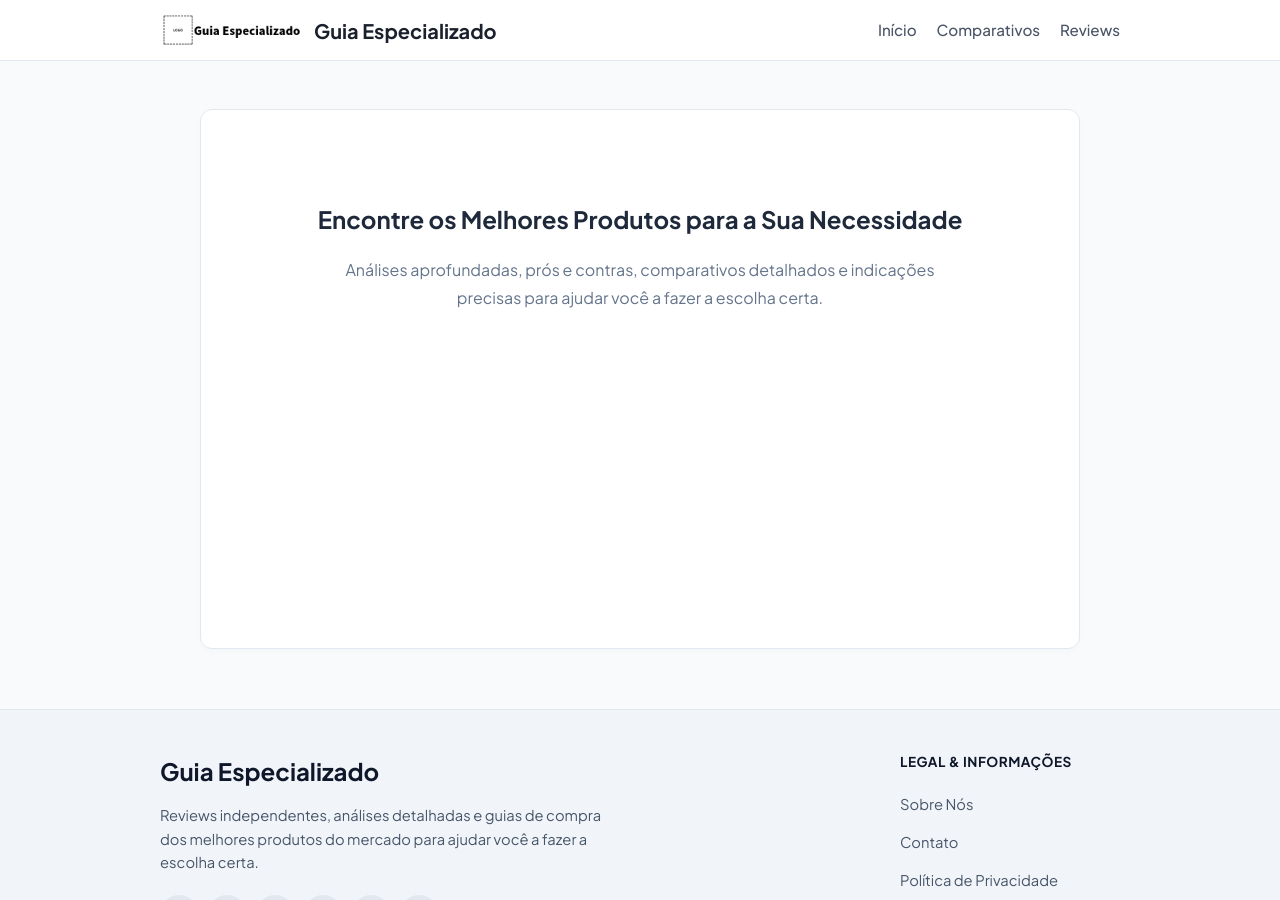
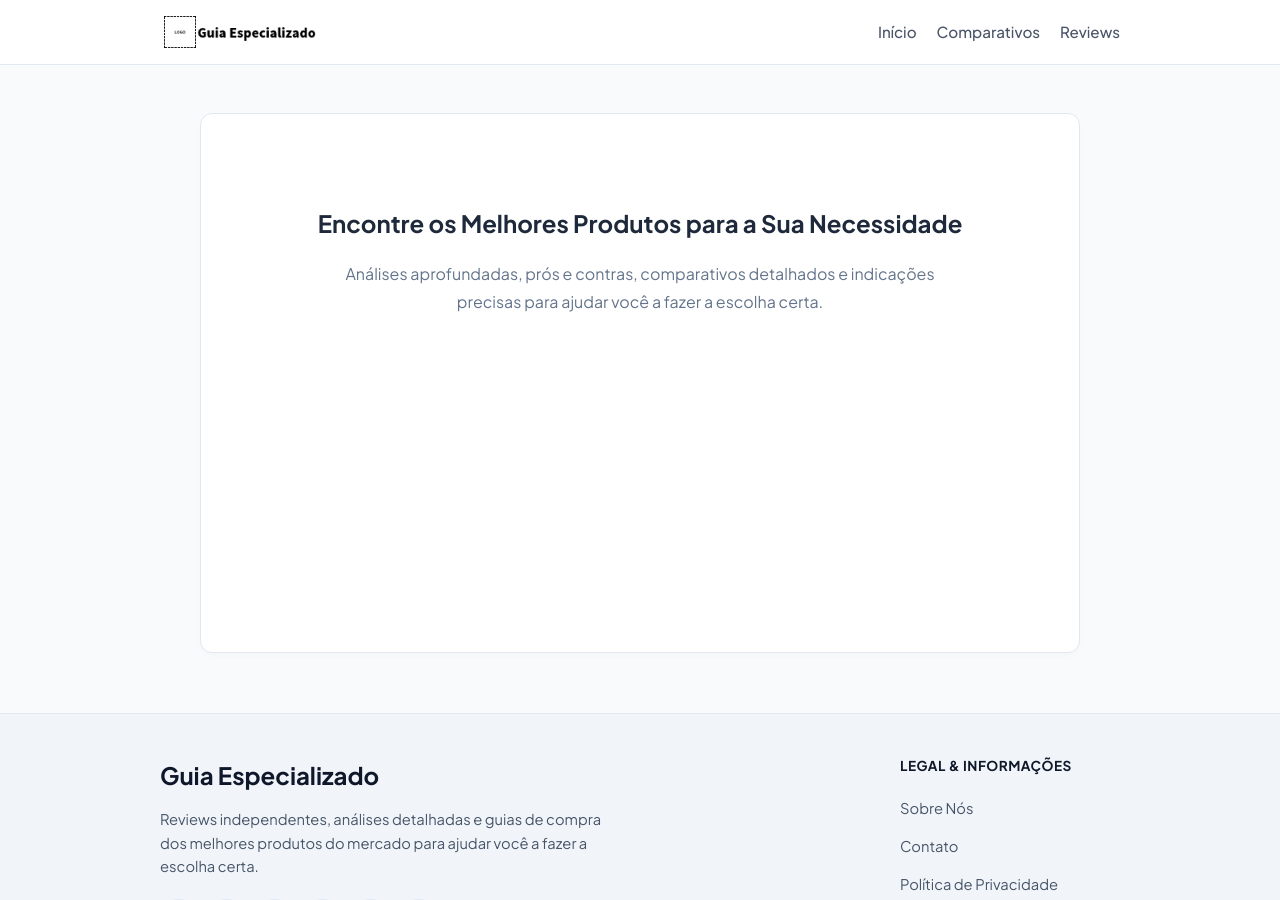
Before and after one commit to membroequipe/SiteReview, a Jekyll site: the page built from index.html, in a window 1280 px wide and 900 px high. Built offline with Jekyll 4.4.1, drawn with Linux system fonts in a browser that asks for light colours.

Commit message:
Update default.html

```diff
--- a/_layouts/default.html
+++ b/_layouts/default.html
@@ -27,7 +27,7 @@
       }
 
       .site-logo-img {
-        height: 36px;
+        height: 40px; /* Altura ideal para logo retangular */
         width: auto;
         object-fit: contain;
         display: block;
@@ -40,11 +40,7 @@
         }
 
         .site-logo-img {
-          height: 30px;
-        }
-
-        .site-logo-text {
-          font-size: 1.05rem !important;
+          height: 32px; /* Reduz ligeiramente no mobile para dar mais espaço ao menu */
         }
 
         .nav-list {
@@ -59,15 +55,13 @@
 </head>
 <body>
 
-   <!-- Menu Superior com Logo e Navegação -->
+   <!-- Menu Superior apenas com Logotipo Retangular -->
     <header class="site-header" style="background: #ffffff; border-bottom: 1px solid #e2e8f0; width: 100%;">
         <div class="site-header-container">
 
-            <!-- Logo + Nome do Site -->
-            <a href="{{ '/' | relative_url }}" class="site-logo-link" style="display: flex; align-items: center; gap: 10px; text-decoration: none;">
-                <!-- Placeholder do Logotipo (Salvar em assets/images/logo.png) -->
-                <img src="{{ '/assets/images/logo.png' | relative_url }}" alt="Logo Guia Especializado" class="site-logo-img" onerror="this.style.display='none';">
-                <span class="site-logo-text" style="font-weight: 700; font-size: 1.25rem; color: #1a202c;">Guia Especializado</span>
+            <!-- Logo do Site -->
+            <a href="{{ '/' | relative_url }}" class="site-logo-link" style="display: flex; align-items: center; text-decoration: none;">
+                <img src="{{ '/assets/images/logo.png' | relative_url }}" alt="Guia Especializado" class="site-logo-img">
             </a>
 
             <!-- Menu de Navegação -->
```
